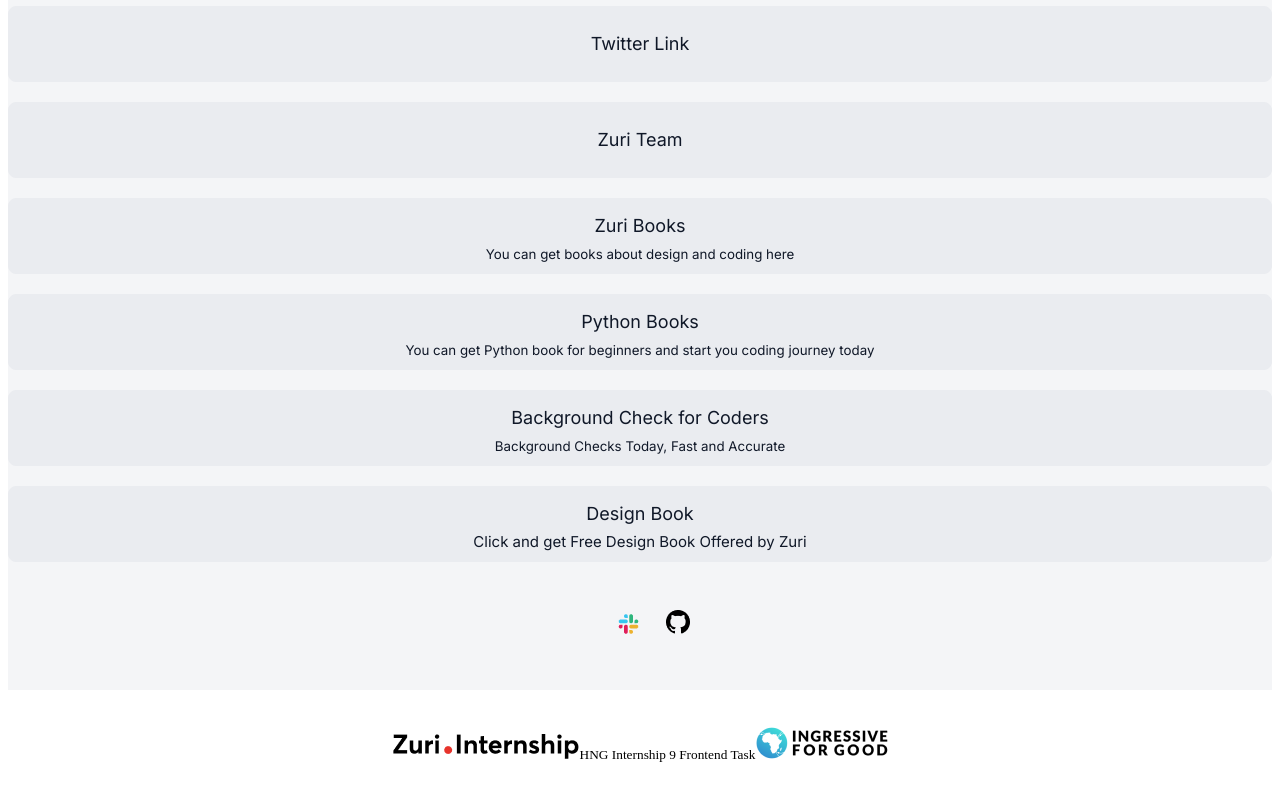
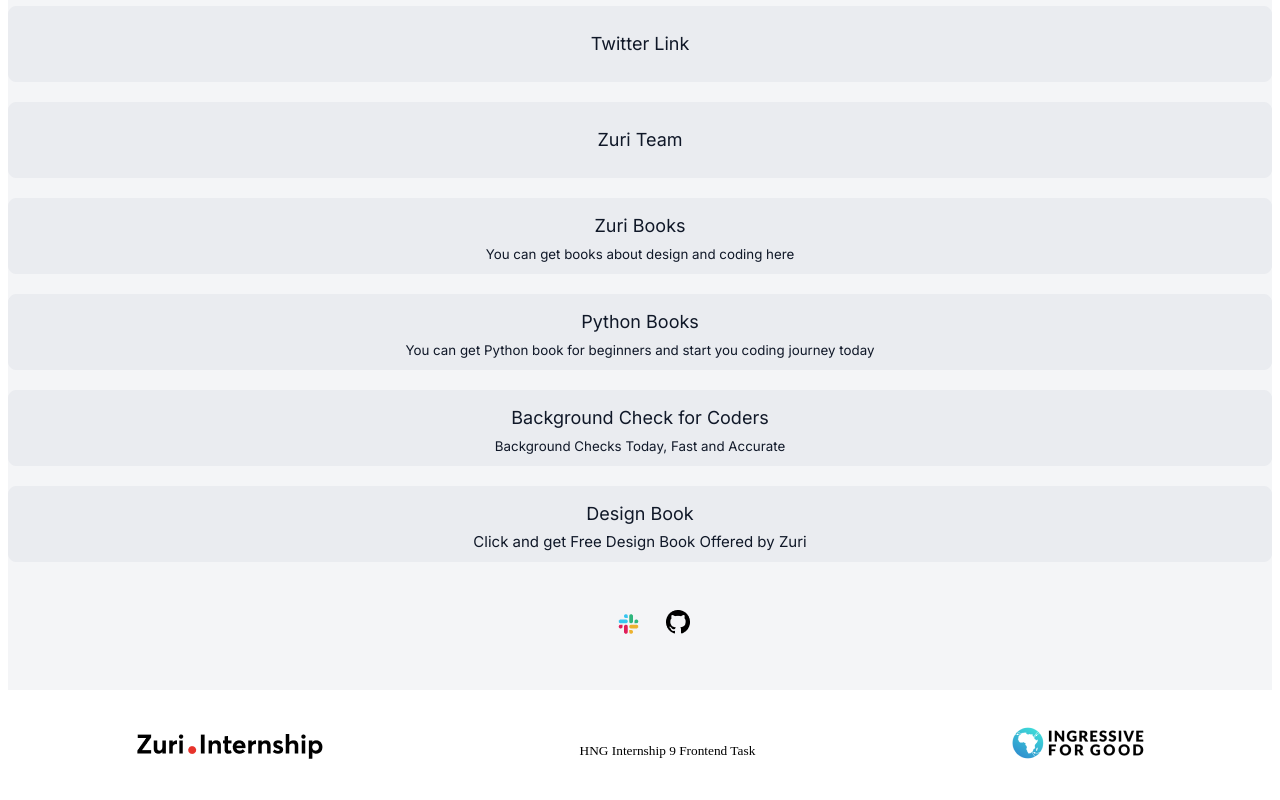
Before and after one commit to Hawwah07/Zuri-Assignment, a React (Create React App) app: page / in a window 1280 px wide. Shown: the part 210-1010 px from the top of the page. Before the commit the page ends 973 px from the top, so only its background shows below. Built offline with nearby package versions, Linux system fonts and the light colour scheme.

Commit message:
Style Footer

```diff
--- a/src/style.css
+++ b/src/style.css
@@ -82,3 +82,12 @@
 }
 
 /* For Footer */
+.footer {
+    display: flex;
+    justify-content: space-between;
+    justify-content: space-around;
+    padding: auto auto auto auto;
+}
+.footer > small, .footer > img {
+    margin: auto auto 50px auto;
+}
```
